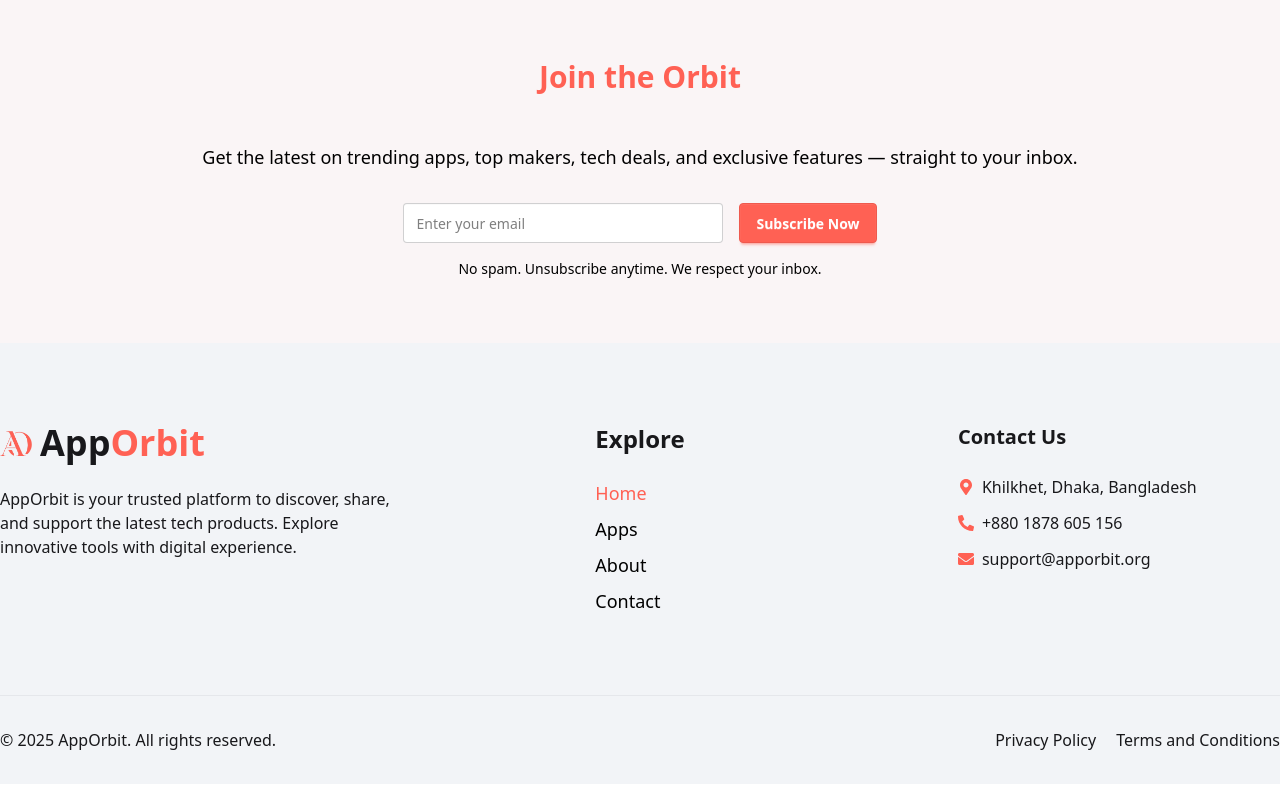
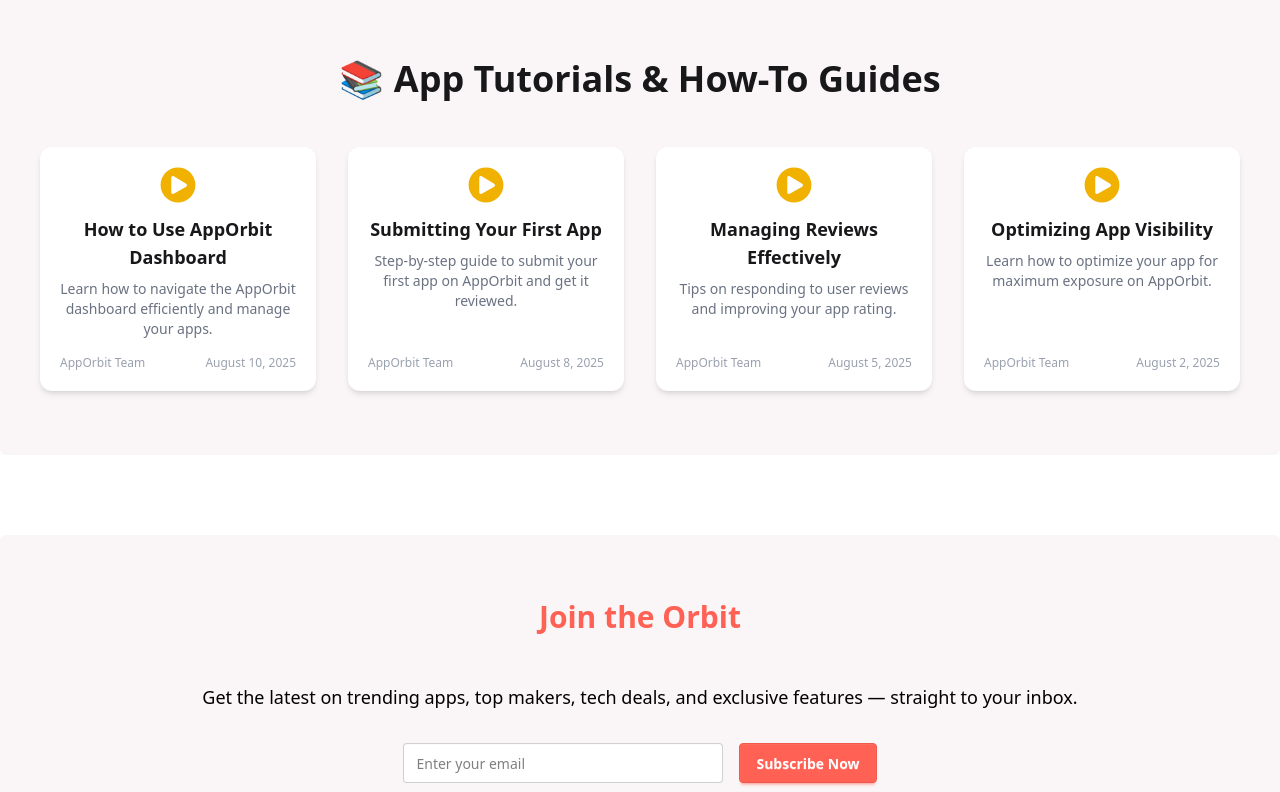
Before and after one commit to armejbha/apporbit-client, a React (Vite) app: page / in a window 1280 px wide. Shown: the part 2605-3397 px from the top of the page. Built offline with nearby package versions, Linux system fonts and the light colour scheme; no server answers.

Commit message:
tutorial

```diff
--- /dev/null
+++ b/src/Components/Home/TutorialSection.jsx
@@ -0,0 +1,87 @@
+import React from "react";
+import useAuth from "../../Hooks/useAuth";
+import { FaPlayCircle } from "react-icons/fa";
+
+const tutorials = [
+  {
+    title: "How to Use AppOrbit Dashboard",
+    summary: "Learn how to navigate the AppOrbit dashboard efficiently and manage your apps.",
+    link: "#",
+    author: "AppOrbit Team",
+    date: "August 10, 2025",
+  },
+  {
+    title: "Submitting Your First App",
+    summary: "Step-by-step guide to submit your first app on AppOrbit and get it reviewed.",
+    link: "#",
+    author: "AppOrbit Team",
+    date: "August 8, 2025",
+  },
+  {
+    title: "Managing Reviews Effectively",
+    summary: "Tips on responding to user reviews and improving your app rating.",
+    link: "#",
+    author: "AppOrbit Team",
+    date: "August 5, 2025",
+  },
+  {
+    title: "Optimizing App Visibility",
+    summary: "Learn how to optimize your app for maximum exposure on AppOrbit.",
+    link: "#",
+    author: "AppOrbit Team",
+    date: "August 2, 2025",
+  },
+];
+
+const TutorialSection = () => {
+  const { theme } = useAuth();
+
+  return (
+    <section
+      className={`py-16 px-10 mb-20 rounded-md ${
+        theme === "dark" ? "bg-[#0a0e19]" : "bg-[#faf5f6]"
+      }`}
+    >
+      <h2 className="text-4xl font-bold text-center mb-12">📚 App Tutorials & How-To Guides</h2>
+
+      <div className="grid gap-8 grid-cols-1 sm:grid-cols-2 lg:grid-cols-4">
+        {tutorials.map((tutorial, index) => (
+          <a
+            key={index}
+            target="_blank"
+            rel="noopener noreferrer"
+            className={`p-5 rounded-xl shadow-md hover:shadow-xl transition duration-300 flex flex-col justify-between group ${
+              theme === "dark" ? "bg-[#1a1f2e]" : "bg-white"
+            }`}
+          >
+            {/* Icon */}
+            <div className="flex justify-center mb-3">
+              <FaPlayCircle className="text-4xl text-yellow-500" />
+            </div>
+
+            {/* Content container */}
+            <div className="flex-1 flex flex-col justify-between">
+              {/* Title */}
+              <h3 className="text-lg font-semibold mb-2 text-center group-hover:text-primary">
+                {tutorial.title}
+              </h3>
+
+              {/* Summary with fixed height */}
+              <p className="text-sm text-gray-500 mb-4 text-center min-h-[60px]">
+                {tutorial.summary}
+              </p>
+
+              {/* Author & Date */}
+              <div className="text-xs text-gray-400 flex justify-between mt-auto">
+                <span>{tutorial.author}</span>
+                <span>{tutorial.date}</span>
+              </div>
+            </div>
+          </a>
+        ))}
+      </div>
+    </section>
+  );
+};
+
+export default TutorialSection;
--- a/src/Pages/Home/Home.jsx
+++ b/src/Pages/Home/Home.jsx
@@ -7,6 +7,7 @@
 import BlogSection from '../../Components/Home/BlogSection';
 import News from '../../Components/Home/News';
 import Reviews from '../../Components/Home/Reviews';
+import TutorialSection from '../../Components/Home/TutorialSection';
 
 
 
@@ -20,7 +21,7 @@
             <CouponSlider/>
             <Reviews/>
             <BlogSection/>
-
+            <TutorialSection/>
             <News/>
         </Container>
     );
```
